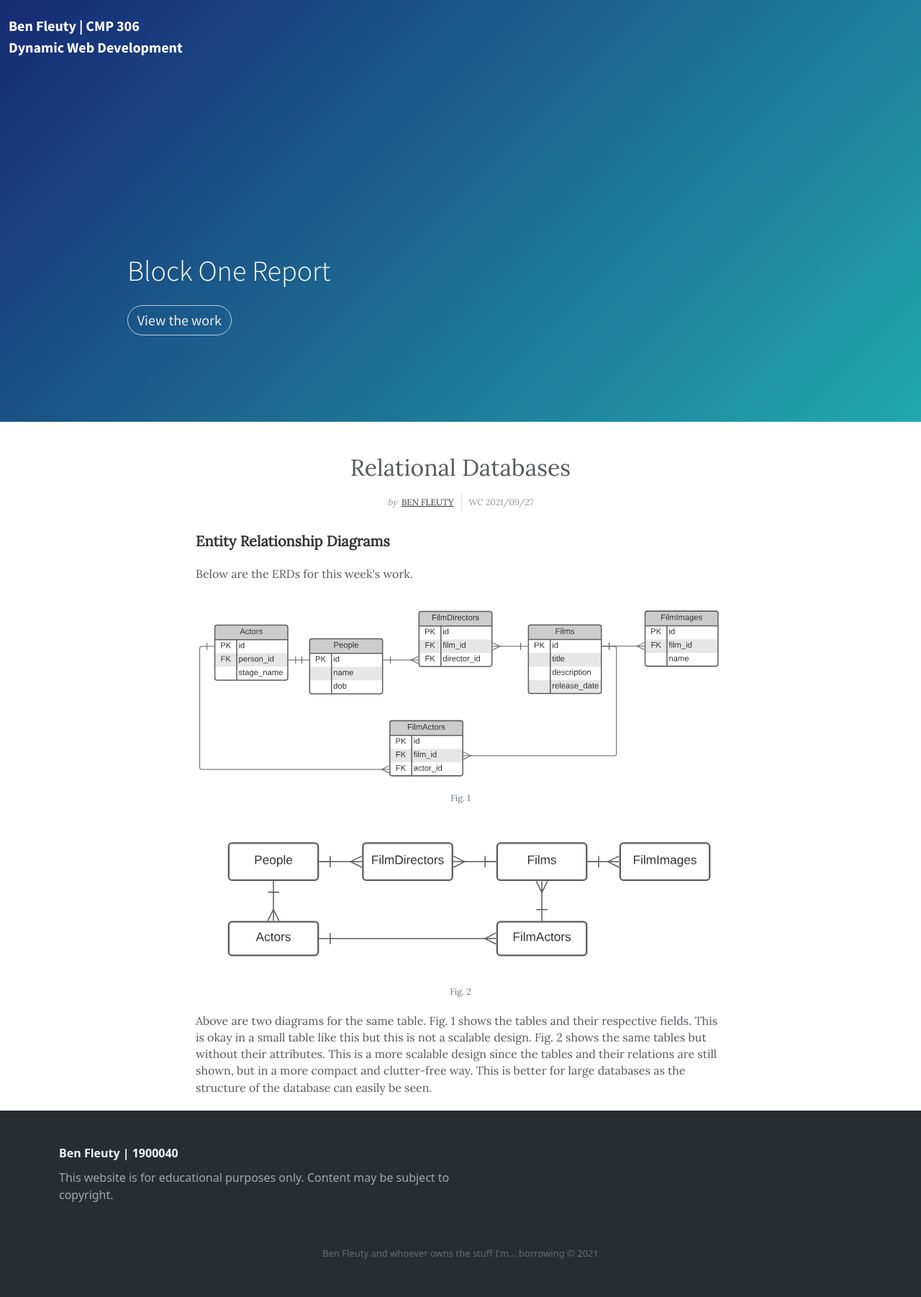
After one commit to benfleuty/CMP306, a PHP site: page /coursework/block/one/report/view/index.php in a window 1280 px wide. The commit adds this page. Shown: the whole page at 72% size. Run offline with PHP 8.4, Linux system fonts and the light colour scheme; a stand-in replaces the project's code that opens the database connection.

Commit message:
add mvc structure to all pages

```diff
--- /dev/null
+++ b/assets/css/Article-Clean.css
@@ -0,0 +1,83 @@
+.article-clean {
+  color: #56585b;
+  background-color: #fff;
+  font-family: 'Lora', serif;
+  font-size: 14px;
+}
+
+.article-clean .intro {
+  font-size: 16px;
+  margin: 0 auto 30px;
+}
+
+.article-clean .intro h1 {
+  font-size: 32px;
+  margin-bottom: 15px;
+  padding-top: 20px;
+  line-height: 1.5;
+  color: inherit;
+  margin-top: 20px;
+}
+
+.article-clean .intro p {
+  color: #929292;
+  font-size: 12px;
+}
+
+.article-clean .intro p .by {
+  font-style: italic;
+}
+
+.article-clean .intro p .date {
+  text-transform: uppercase;
+  padding: 4px 0 4px 10px;
+  margin-left: 10px;
+  border-left: 1px solid #ddd;
+}
+
+.article-clean .intro p a {
+  color: #333;
+  text-transform: uppercase;
+  padding-left: 3px;
+}
+
+.article-clean .intro img {
+  margin-top: 20px;
+}
+
+.article-clean .text p {
+  margin-bottom: 20px;
+  line-height: 1.45;
+}
+
+@media (min-width:768px) {
+  .article-clean .text p {
+    font-size: 16px;
+  }
+}
+
+.article-clean .text h2 {
+  margin-top: 28px;
+  margin-bottom: 20px;
+  line-height: 1.45;
+  font-size: 16px;
+  font-weight: bold;
+  color: #333;
+}
+
+@media (min-width:768px) {
+  .article-clean .text h2 {
+    font-size: 20px;
+  }
+}
+
+.article-clean .text figure {
+  text-align: center;
+  margin-top: 30px;
+  margin-bottom: 20px;
+}
+
+.article-clean .text figure img {
+  margin-bottom: 12px;
+  max-width: 100%;
+}
--- a/assets/css/Header-Dark.css
+++ b/assets/css/Header-Dark.css
@@ -1,5 +1,5 @@
 .header-dark {
-  background: url("../../week-one/image/plants/header.jpg"), #444;
+  background: url("../../assets/img/header.jpg"), #444;
   background-size: cover, auto;
   padding-bottom: 80px;
 }
@@ -124,7 +124,6 @@
   border: none;
   border-bottom: 1px solid transparent;
   border-radius: 0;
-  color: #ccc;
   box-shadow: none;
   color: inherit;
   transition: border-bottom-color 0.3s;
--- a/coursework/block/one/index.php
+++ b/coursework/block/one/index.php
@@ -1 +1,3 @@
-<?php ?>
+<?php
+	header("Location: view/index.php");
+?>
--- /dev/null
+++ b/coursework/block/one/report/index.php
@@ -0,0 +1,3 @@
+<?php
+header("Location: view/index.php");
+?>
--- /dev/null
+++ b/coursework/block/one/report/view/index.php
@@ -0,0 +1,82 @@
+<!DOCTYPE html>
+<html lang="en">
+
+<head>
+    <meta charset="utf-8">
+    <meta name="viewport" content="width=device-width, initial-scale=1.0, shrink-to-fit=no">
+    <title>Block One Report</title>
+    <link rel="stylesheet" href="../../../../../assets/bootstrap/css/bootstrap.min.css">
+    <link rel="stylesheet" href="https://fonts.googleapis.com/css?family=Bitter:400,700">
+    <link rel="stylesheet" href="https://fonts.googleapis.com/css?family=Lora">
+    <link rel="stylesheet" href="https://fonts.googleapis.com/css?family=Source+Sans+Pro:300,400,700">
+    <link rel="stylesheet" href="../../../../../assets/css/Article-Clean.css">
+    <link rel="stylesheet" href="../../../../../assets/css/Article-Dual-Column.css">
+    <link rel="stylesheet" href="../../../../../assets/css/Article-List.css">
+    <link rel="stylesheet" href="../../../../../assets/css/Footer-Dark.css">
+    <link rel="stylesheet" href="../../../../../assets/css/Header-Blue.css">
+    <link rel="stylesheet" href="../../../../../assets/css/Header-Dark.css">
+    <link rel="stylesheet" href="../../../../../assets/css/Navigation-Clean.css">
+    <link rel="stylesheet" href="../../../../../assets/css/Projects-Horizontal.css">
+    <link rel="stylesheet" href="../../../../../assets/css/Team-Boxed.css">
+</head>
+
+<body>
+<header class="header-blue">
+    <nav class="navbar navbar-dark navbar-expand-md navigation-clean-search">
+        <div class="container-fluid"><a class="navbar-brand" href="#"><strong>Ben Fleuty |&nbsp;CMP
+                    306</strong><br><strong>Dynamic Web Development</strong><br></a></div>
+    </nav>
+    <div class="container hero">
+        <div class="row">
+            <div class="col-12 col-lg-6 col-xl-5 offset-xl-1">
+                <h1>Block One Report</h1><a class="btn btn-light btn-lg action-button" role="button" href="../..">View
+                    the work</a>
+            </div>
+        </div>
+    </div>
+</header>
+<section class="article-clean">
+    <div class="container">
+        <div class="row">
+            <div class="col-lg-10 col-xl-8 offset-lg-1 offset-xl-2">
+                <div class="intro">
+                    <h1 class="text-center">Relational Databases</h1>
+                    <p class="text-center"><span class="by">by</span> <a href="#">Ben Fleuty</a><span class="date">WC 2021/09/27</span>
+                    </p>
+                </div>
+                <div class="text">
+                    <h2>Entity Relationship Diagrams</h2>
+                    <p>Below are the ERDs for this week's work.</p>
+                    <figure class="figure d-block">
+                        <img class="figure-img" src="../image/ERD.svg" alt="ERD">
+                        <figcaption class="figure-caption">Fig. 1</figcaption>
+                    </figure>
+                    <figure class="figure d-block">
+                        <img class="figure-img" src="../image/ERD_Simple.svg" alt="ERD Simple">
+                        <figcaption class="figure-caption">Fig. 2</figcaption>
+                    </figure>
+                    <p>Above are two diagrams for the same table. Fig. 1 shows the tables and their respective fields.
+                        This is okay in a small table like this but this is not a scalable design. Fig. 2 shows the same
+                        tables but without their attributes. This is a more scalable design since the tables and their
+                        relations are still shown, but in a more compact and clutter-free way. This is better for large
+                        databases as the structure of the database can easily be seen.</p>
+                </div>
+            </div>
+        </div>
+    </div>
+</section>
+<footer class="footer-dark">
+    <div class="container">
+        <div class="row">
+            <div class="col-md-6 item text">
+                <h3>Ben Fleuty | 1900040</h3>
+                <p>This website is for educational purposes only. Content may be subject to copyright.</p>
+            </div>
+        </div>
+        <p class="copyright">Ben Fleuty and whoever owns the stuff I'm... borrowing © 2021</p>
+    </div>
+</footer>
+<script src="../../../../../assets/bootstrap/js/bootstrap.min.js"></script>
+</body>
+
+</html>
--- /dev/null
+++ b/coursework/block/one/view/index.php
@@ -0,0 +1,2 @@
+<?php
+echo 'not uploaded yet!';
--- /dev/null
+++ b/mvc-template/view/index.php
@@ -0,0 +1,2 @@
+<?php
+echo 'This is the MVC template';
--- a/week-two/index.php
+++ b/week-two/index.php
@@ -1,2 +1,3 @@
 <?php
+	header("Location: view/index.php");
 ?>
--- /dev/null
+++ b/week-two/view/index.php
@@ -0,0 +1,2 @@
+<?php
+echo 'This is the MVC template';
```
Also changed, not shown: assets/css/Article-Dual-Column.css (added, +111 -0 lines), assets/css/Article-List.css (added, +72 -0 lines), view/index.php (added, +82 -0 lines), assets/img/beach.jpg (added), assets/img/header.jpg (added), assets/img/plant tpbg.png (added), coursework/block/one/report/ERD.svg (deleted), coursework/block/one/report/ERD_Simple.svg (deleted), coursework/block/one/report/image/ERD.svg (added), coursework/block/one/report/image/ERD_Simple.svg (added), mvc-template/index.php (renamed from week-one/index.php).
